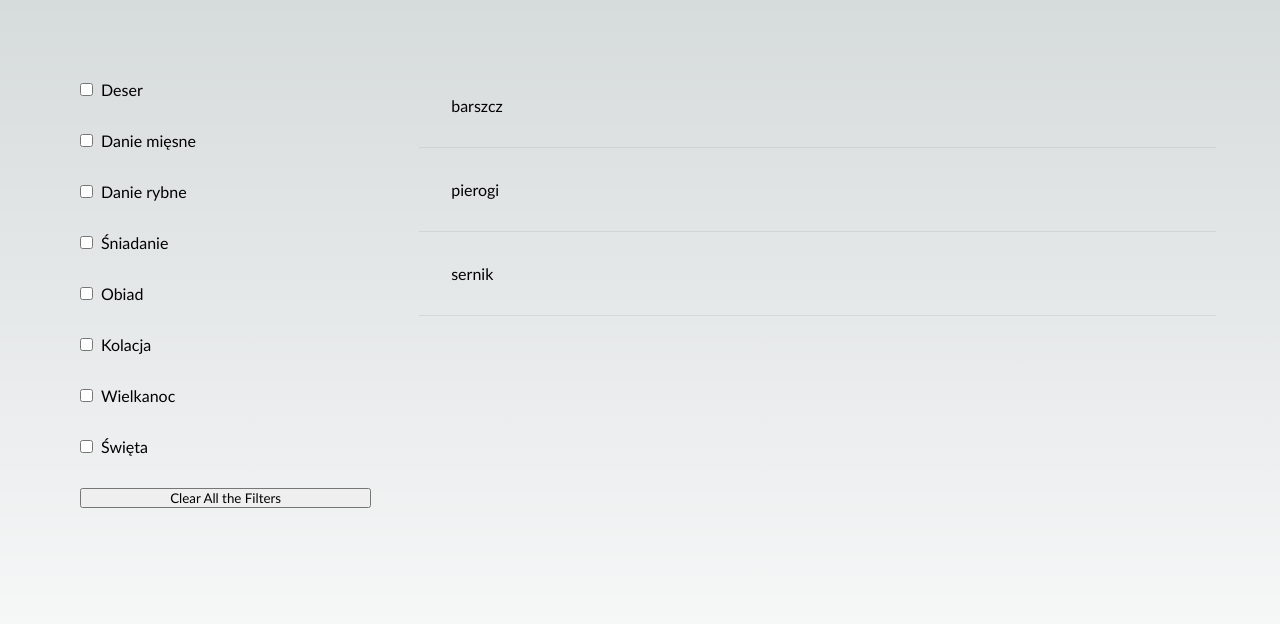
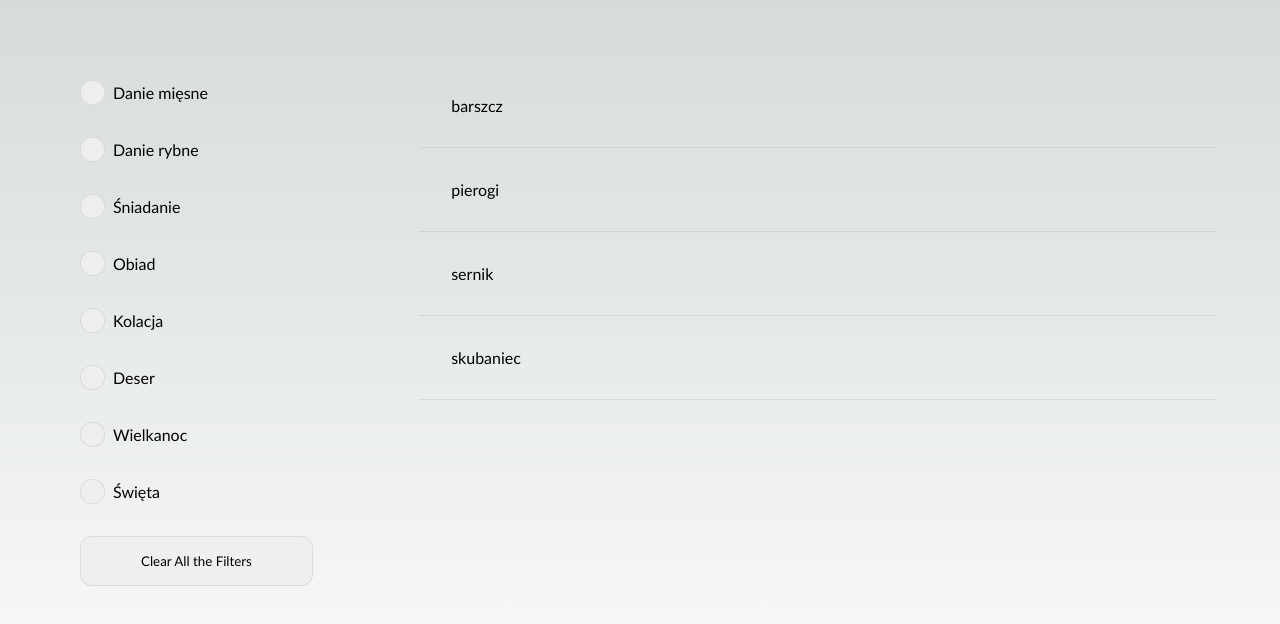
Before and after one commit to dominikabobik/cookbook, a Next.js app: page / in a window 1280 px wide. Shown: the top 624 px of the page. Built offline with nearby package versions, Linux system fonts and the light colour scheme.

Commit message:
custom checkboxes

```diff
--- a/components/checkbox.module.css
+++ b/components/checkbox.module.css
@@ -1,4 +1,62 @@
 .label {
   display: flex;
   gap: 0.5rem;
+  flex-direction: row;
+  align-items: center;
 }
+
+/* Hide the browser's default checkbox */
+.label input {
+  position: absolute;
+  opacity: 0;
+  cursor: pointer;
+  height: 0;
+  width: 0;
+}
+
+/* Create a custom checkbox */
+.box {
+  height: 25px;
+  width: 25px;
+  background-color: #eee;
+  border: 1px solid rgba(var(--callout-border-rgb), 0.3);
+  border-radius: var(--border-radius);
+  transition: all 250ms ease-in-out;
+}
+
+/* On mouse-over, add a grey background color */
+.label:hover input ~ .box {
+  background-color: #ccc;
+}
+
+/* When the checkbox is checked, add a blue background */
+.label input:checked ~ .box {
+  background-color: #2196f3;
+}
+
+/* Create the checkmark/indicator (hidden when not checked) */
+.box:after {
+  content: "";
+  position: relative;
+  display: none;
+}
+
+/* Show the checkmark when checked */
+.label input:checked ~ .box:after {
+  display: block;
+}
+
+/* Style the checkmark/indicator */
+.label .box:after {
+  /* left: 9px; */
+  /* top: 5px; */
+  left: 30%;
+  top: 20%;
+  width: 5px;
+  height: 10px;
+  border: solid white;
+  border-width: 0 3px 3px 0;
+  -webkit-transform: rotate(45deg);
+  -ms-transform: rotate(45deg);
+  transform: rotate(45deg);
+}
--- a/components/checkbox.tsx
+++ b/components/checkbox.tsx
@@ -11,7 +11,8 @@ type CheckboxProps = {
 export const Checkbox = ({ label, value, onChange }: CheckboxProps) => {
   return (
     <label className={styles.label}>
-      <input type='checkbox' checked={value} onChange={onChange} ></input>
+      <input type='checkbox' checked={value} onChange={onChange}></input>
+      <span className={styles.box}></span>
       {label}
     </label>
   )
--- a/components/filter.module.css
+++ b/components/filter.module.css
@@ -6,3 +6,16 @@
   flex-direction: column;
   gap: 2rem;
 }
+
+.button {
+  width: 80%;
+  outline: none;
+  border: 1px solid rgba(var(--callout-border-rgb), 0.3);
+  border-radius: var(--border-radius);
+  transition: all 250ms ease-in-out;
+  padding: 1rem;
+}
+
+.button:hover {
+  transform: scale(1.05);
+}
--- a/components/filter.tsx
+++ b/components/filter.tsx
@@ -62,14 +62,14 @@ export const Filter = (): JSX.Element => {
 
   return (
     <div className={styles.container}>
-      <Checkbox label="Deser" value={cntx.deser} onChange={handleDeser} />
       <Checkbox label="Danie mięsne" value={cntx.mieso} onChange={handleMieso} />
       <Checkbox label="Danie rybne" value={cntx.ryba} onChange={handleRyba} />
       <Checkbox label="Śniadanie" value={cntx.sniadanie} onChange={handleSniadanie} />
       <Checkbox label="Obiad" value={cntx.obiad} onChange={handleObiad} />
       <Checkbox label="Kolacja" value={cntx.kolacja} onChange={handleKolacja} />
+      <Checkbox label="Deser" value={cntx.deser} onChange={handleDeser} />
       <Checkbox label="Wielkanoc" value={cntx.wielkanoc} onChange={handleWielkanoc} />
       <Checkbox label="Święta" value={cntx.swieta} onChange={handleSwieta} />
-      <button onClick={handleButton}>Clear All the Filters</button>
+      <button className={styles.button} onClick={handleButton}>Clear All the Filters</button>
     </div>)
 }
--- a/pages/index.tsx
+++ b/pages/index.tsx
@@ -20,6 +20,10 @@ export const RecipeList: RecipeData[] = [
   },
   {
     title: 'sernik',
+    filters: ['deser']
+  },
+  {
+    title: 'skubaniec',
     filters: ['deser']
   }
 ]
```
Also changed, not shown: public/markdown/skubaniec.md (added, +19 -0 lines), 1 other file (tests, documents, lock files or other folders).
